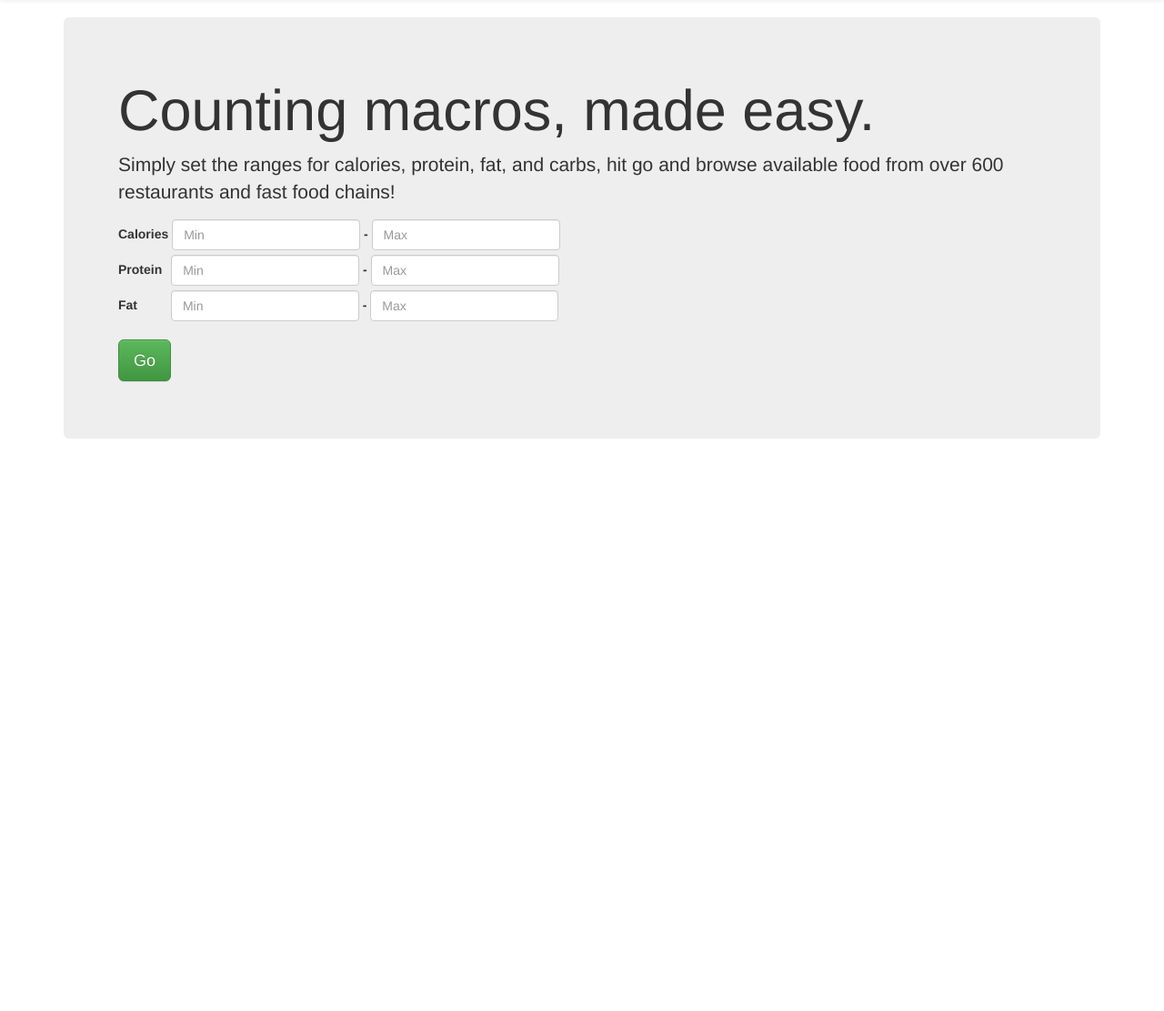
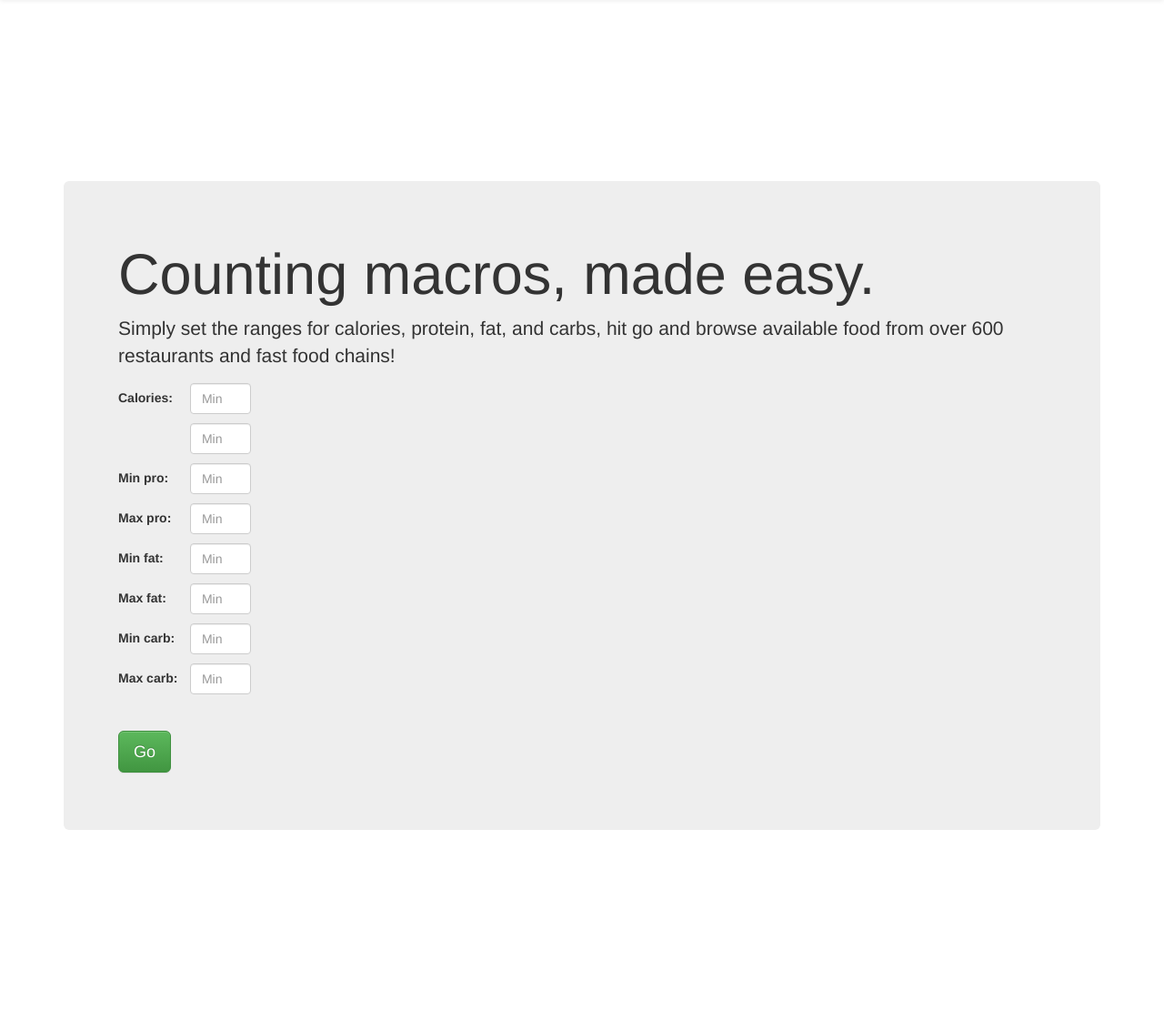
Before and after one commit to BryanSalas/restaurantmacros, a Django app: page / in a window 1280 px wide. Shown: the part 51-1162 px from the top of the page at 91% size. Run offline with Django 3.2, Linux system fonts and the light colour scheme; some libraries are stand-ins or nearby versions.

Commit message:
css updates, added form to homepage

```diff
--- /dev/null
+++ b/restaurantmacros/app/forms.py
@@ -0,0 +1,11 @@
+from django import forms
+
+class SearchForm(forms.Form):
+    min_cal = forms.IntegerField(min_value=0, label="Calories")
+    max_cal = forms.IntegerField(min_value=0, label="")
+    min_pro = forms.IntegerField(min_value=0)
+    max_pro = forms.IntegerField(min_value=0)
+    min_fat = forms.IntegerField(min_value=0)
+    max_fat = forms.IntegerField(min_value=0)
+    min_carb = forms.IntegerField(min_value=0)
+    max_carb = forms.IntegerField(min_value=0)
--- a/restaurantmacros/app/templates/home.html
+++ b/restaurantmacros/app/templates/home.html
@@ -18,7 +18,7 @@
     <link rel="stylesheet" href="https://maxcdn.bootstrapcdn.com/bootstrap/3.3.6/css/bootstrap-theme.min.css" integrity="sha384-fLW2N01lMqjakBkx3l/M9EahuwpSfeNvV63J5ezn3uZzapT0u7EYsXMjQV+0En5r" crossorigin="anonymous">
 
     <!-- Custom styles for this template -->
-    <link href="{% static "restaurantmacros/css/navbar-fixed-top.css" %}" rel="stylesheet">
+    <link href="{% static "restaurantmacros/css/home.css" %}" rel="stylesheet">
 
     <!-- HTML5 shim and Respond.js for IE8 support of HTML5 elements and media queries -->
     <!--[if lt IE 9]>
@@ -76,40 +76,56 @@
       <div class="jumbotron">
         <h1>Counting macros, made easy.</h1>
         <p>Simply set the ranges for calories, protein, fat, and carbs, hit go and browse available food from over 600 restaurants and fast food chains!</p>
-        <form class="form-inline">
+          <form action="/restaurantmacros/results/" method="post">
+              {% csrf_token %}
+              {% for field in form %}
+                <div class="form-inline">
                     <div class="form-group">
-                <label for="exampleInputName2">Calories</label>
-                <input type="number" class="form-control" id="exampleInputName2" placeholder="Min">
+                        {{ field.label_tag }}
+                        <input style="width: 67px" type="number" class="form-control" id="cal_min" placeholder="Min">
                     </div>
+                </div>
+              {% endfor %}
+              <!-- <div class="form-inline">
                   <div class="form-group">
-                <label for="exampleInputEmail2">-</label>
-                <input type="number" class="form-control" id="exampleInputEmail2" placeholder="Max">
+                      <label for="cal_min">Calories</label>
+                      <input style="width: 67px" type="number" min="0" class="form-control" id="cal_min" placeholder="Min">
+                      -
+                      <input type="number" class="form-control" id="cal_max" placeholder="Max">
                   </div>
-        </form>
-          <form class="form-inline">
-            <div class="form-group" style="padding: 5px 0px 5px 0px">
-                <label for="exampleInputName2" style="padding-right: 6px">Protein</label>
-                <input type="number" class="form-control" id="exampleInputName2" placeholder="Min">
               </div>
+              <div class="form-inline">
                   <div class="form-group">
-                <label for="exampleInputEmail2">-</label>
-                <input type="number" class="form-control" id="exampleInputEmail2" placeholder="Max">
+                      <label for="pro_min">Protein</label>
+                      <input type="number" min="0" class="form-control" id="pro_min" placeholder="Min">
+                      -
+                      <input type="number" class="form-control" id="pro_max" placeholder="Max">
                   </div>
-        </form>
-          <form class="form-inline">
+              </div>
+              <div class="form-inline">
                   <div class="form-group">
-                <label for="exampleInputName2" style="padding-right: 33px">Fat</label>
-                <input type="number" class="form-control" id="exampleInputName2" placeholder="Min">
+                      <label for="fat_min">Fat</label>
+                      <input type="number" min="0" class="form-control" id="fat_min" placeholder="Min">
+                      -
+                      <input type="number" class="form-control" id="fat_max" placeholder="Max">
                   </div>
+              </div>
+              <div class="form-inline">
                   <div class="form-group">
-                <label for="exampleInputEmail2">-</label>
-                <input type="number" class="form-control" id="exampleInputEmail2" placeholder="Max">
+                      <label for="carb_min">Carbs</label>
+                      <input type="number" min="0" class="form-control" id="carb_min" placeholder="Min">
+                      -
+                      <input type="number" class="form-control" id="carb_max" placeholder="Max">
                   </div>
+              </div> -->
+
+              <p class="go-button">
+                <input type="submit" value="Go" class="btn btn-lg btn-success" href="../../components/#navbar" role="button"/>
+              </p>
           </form>
 
-        <p style="padding-top: 20px">
-          <a class="btn btn-lg btn-success" href="../../components/#navbar" role="button">Go</a>
-        </p>
+
+
       </div>
 
     </div> <!-- /container -->
--- a/restaurantmacros/app/views.py
+++ b/restaurantmacros/app/views.py
@@ -1,9 +1,11 @@
 from django.shortcuts import get_object_or_404, render
 
 from .models import Question
+from .forms import SearchForm
 
 def home(request):
-    return render(request, 'home.html')
+    form = SearchForm()
+    return render(request, 'home.html', {'form' : form})
 
 
 def index(request):
--- /dev/null
+++ b/static/restaurantmacros/css/home.css
@@ -0,0 +1,21 @@
+body {
+  min-height: 2000px;
+  padding-top: 250px;
+}
+
+p.go-button {
+    padding-top: 30px;
+}
+
+div.form-group {
+    padding-bottom: 10px;
+}
+
+.form-control {
+    width: 67px;
+    display: inline-block;
+}
+
+label {
+    width: 75px;
+}
--- a/static/restaurantmacros/css/navbar-fixed-top.css
+++ /dev/null
@@ -1,4 +0,0 @@
-body {
-  min-height: 2000px;
-  padding-top: 70px;
-}
```
Lines whose indentation alone changed are shown as unchanged.
